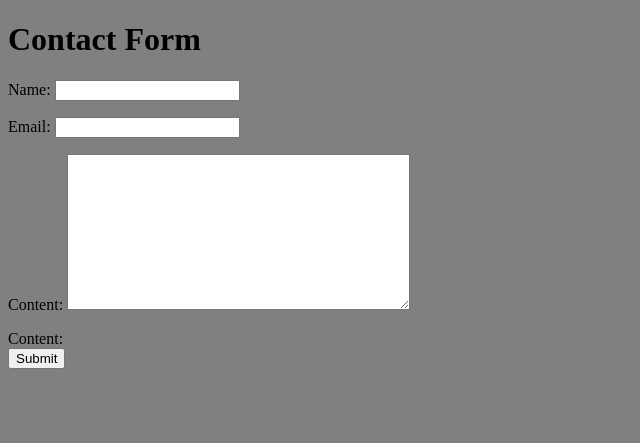
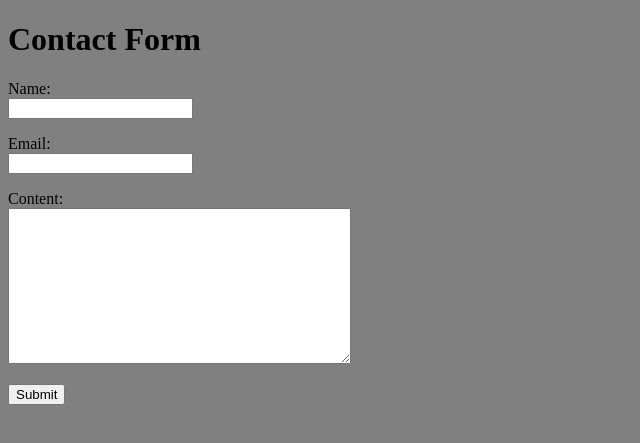
Before and after one commit to VrishaanganVS/Contact_list1, a Django app: page / in a window 1280 px wide. Shown: the top 443 px of the page, without its empty margins (0-640 px from the left). Run offline with Django 4.2, Linux system fonts and the light colour scheme.

Commit message:
Update index.html

```diff
--- a/contactform/contact/templates/contact/index.html
+++ b/contactform/contact/templates/contact/index.html
@@ -7,7 +7,11 @@
             body {
                 background-color: gray;
             }
+            label{
+                display: block;
+            }
         </style>
+        {% comment %} <link rel="stylesheet" href="index.css"> {% endcomment %}
     </head>
 
 
@@ -19,7 +23,7 @@
             {% csrf_token %}
 
             {{ form.as_p }}
-            <label for="id_content">Content:</label><br>
+
             <button>Submit</button>
         </form>
     </body>
```
